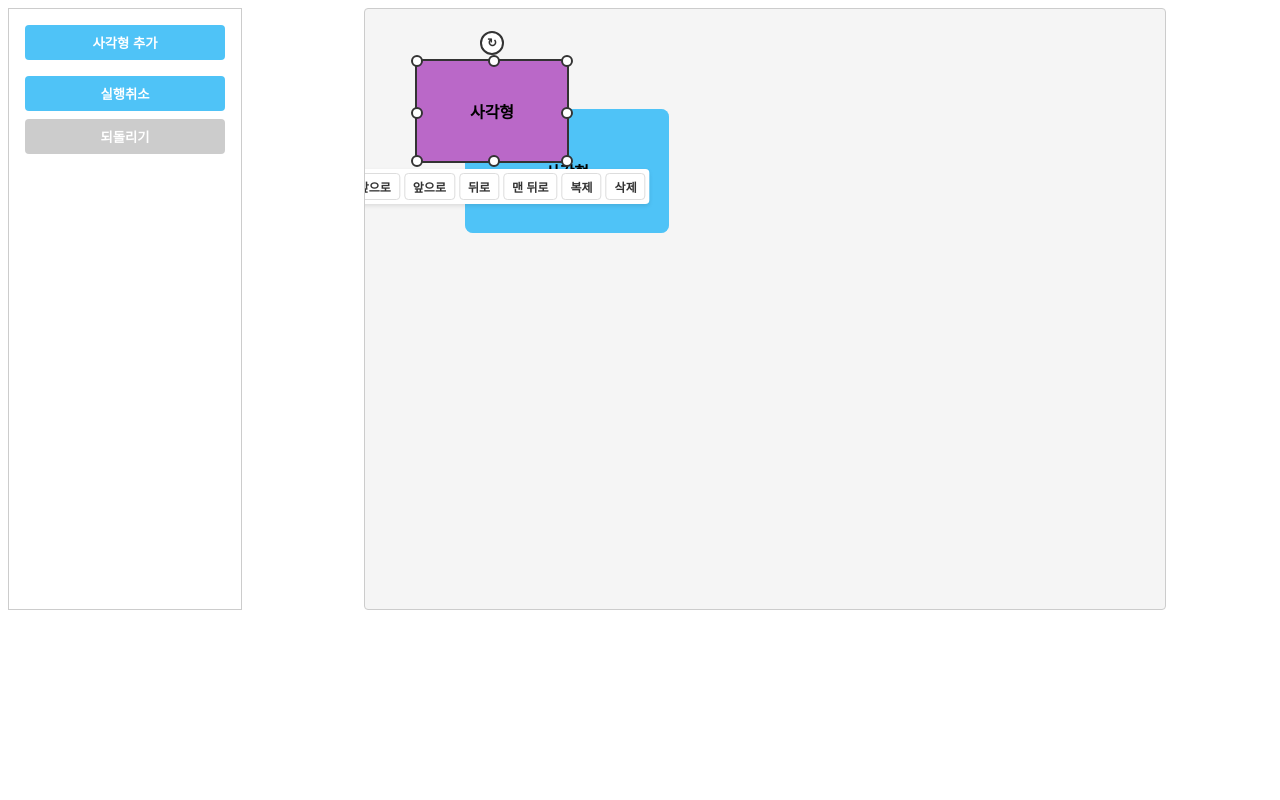
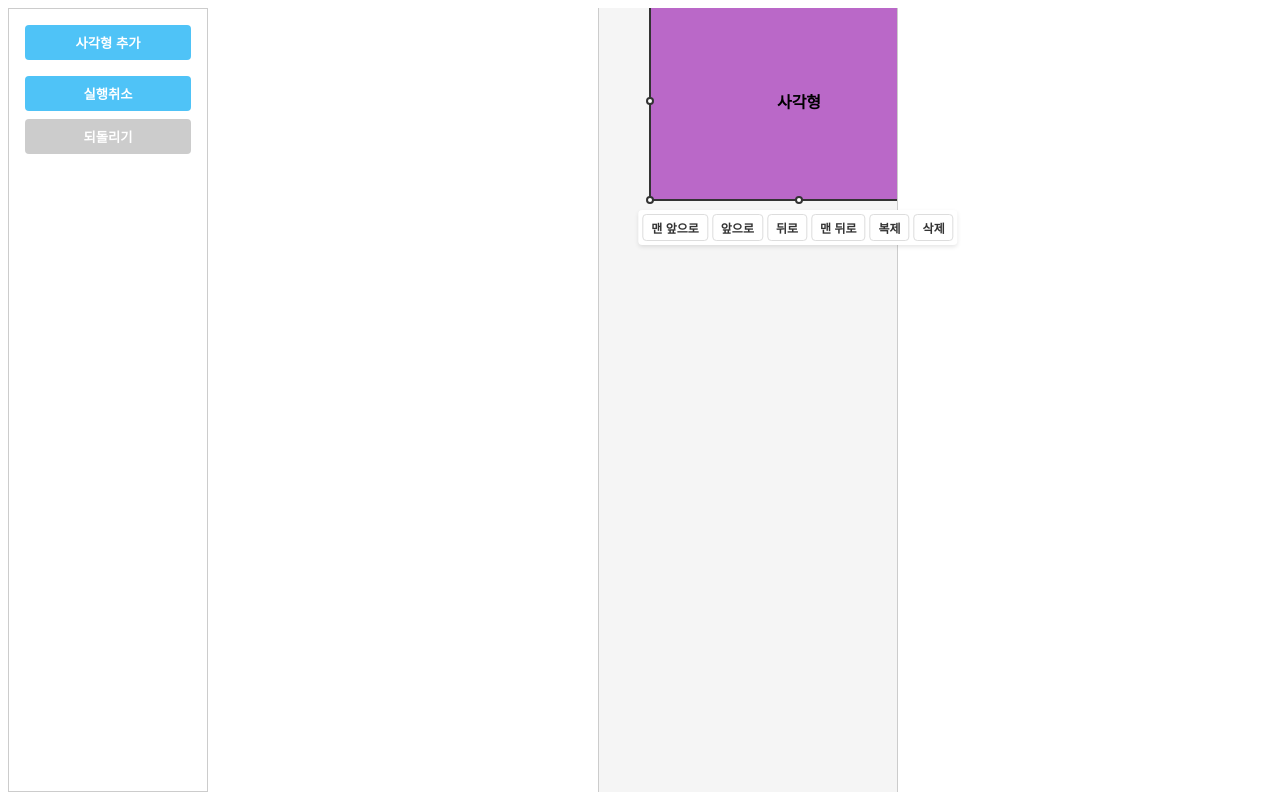
Before and after one commit to asdfghjkkl11/svelte_image_editor, a Svelte app: page / in a window 1280 px wide. Both pictures are taken after a click on the button "사각형 추가". Built offline with nearby package versions, Linux system fonts and the light colour scheme.

Commit message:
개발중

```diff
--- a/src/App.svelte
+++ b/src/App.svelte
@@ -1,5 +1,6 @@
 <script>
   import ImageEditor from './ImageEditor.svelte';
+  import './global.css';
 </script>
 
 <main>
--- a/src/ImageEditor.svelte
+++ b/src/ImageEditor.svelte
@@ -1,23 +1,13 @@
 <script>
-  export let width = 800;
-  export let height = 600;
+  export let width = 600;
+  export let height = 1800;
+
+  let scale = 0.5
 
   let canvas;
 
   // 오브젝트 상태
-  let objects = [
-    {
-      id: 1,
-      type: 'rect',
-      x: 100,
-      y: 100,
-      width: 200,
-      height: 120,
-      angle: 0,
-      color: '#4fc3f7',
-      selected: false
-    }
-  ];
+  let objects = [];
 
   // 히스토리 관리
   let history = [];
@@ -81,6 +71,7 @@
   let oppositeHandleX = 0;
   let oppositeHandleY = 0;
   let showRotationAngle = false;  // 회전 각도 표시 여부
+  let rotateHandlePosition = 'top';
 
   // 방향 정의
   const directions = {
@@ -195,8 +186,8 @@
     // 머리(위쪽)이 마우스를 바라보도록 각도 계산 (+90도)
     let angle = Math.atan2(dy, dx) * 180 / Math.PI + 90;
 
-    // rotate-handle이 아래쪽에 있으면 반대로
-    if (getRotateHandlePosition(obj) === 'bottom') {
+    // 회전 시작 시의 핸들 위치가 'bottom'이면 180도 한 번만 더함
+    if (rotateHandlePosition === 'bottom') {
       angle += 180;
     }
 
@@ -231,6 +222,8 @@
         event.clientY - centerY,
         event.clientX - centerX
       ) * 180 / Math.PI;
+      // 회전 핸들 위치 저장
+      rotateHandlePosition = getRotateHandlePosition(obj);
     }
   }
 
@@ -281,8 +274,8 @@
   function addRectangle() {
     const x = 50;
     const y = 50;
-    const width = 150;
-    const height = 100;
+    const width = 300;
+    const height = 200;
     const newRect = {
       id: Date.now(),
       type: 'rect',
@@ -394,8 +387,9 @@
       <button on:click={redo} disabled={currentHistoryIndex >= history.length - 1}>되돌리기</button>
     </div>
   </div>
+  <div class="canvas-wrapper">
     <div class="canvas-container">
-    <div class="canvas" bind:this={canvas}>
+      <div class="canvas" bind:this={canvas} style="width: {width * scale}px; height: {height * scale}px; ">
         {#each objects as obj (obj.id)}
           <div
             class="object"
@@ -466,7 +460,7 @@
               ></div>
               {#if showRotationAngle && obj.id === selectedObject?.id}
                 <div class="rotation-angle">
-                {Math.round(obj.angle)}°
+                  {Math.round(obj.angle)%360}°
                 </div>
               {/if}
             {/if}
@@ -477,8 +471,10 @@
             <div
               class="toolbox"
               style="
-              left: {obj.x + obj.width/2}px;
-              top: {centerY < 300 ? obj.y + obj.height + 10 : obj.y - 40}px;
+                position: fixed;
+                left: {canvas ? canvas.getBoundingClientRect().left + (obj.x + obj.width/2) : 0}px;
+                top: {canvas ? canvas.getBoundingClientRect().top + (centerY < 300 ? (obj.y + obj.height + 10) : (obj.y - 40)) : 0}px;
+                transform: translateX(-50%);
               "
             >
               <button class="tool-btn" on:click|stopPropagation={() => bringToFront(obj)}>
@@ -505,9 +501,12 @@
       </div>
     </div>
   </div>
+</div>
 
 <style>
   .editor-container {
+    height: 100vh;
+    padding: 8px;
     display: flex;
     gap: 1rem;
   }
@@ -526,22 +525,29 @@
     flex-direction: column;
     gap: 0.5rem;
   }
+  .canvas-wrapper{
+    height: 100%;
+    position: relative;
+    display: flex;
+    flex: 1;
+    overflow: scroll;
+  }
 
   .canvas-container {
+    height: 100%;
+    flex: 1;
     display: flex;
     align-items: center;
     justify-content: center;
-    flex: 1;
   }
 
   .canvas {
-    position: relative;
-    width: 800px;
-    height: 600px;
     background: #f5f5f5;
     border: 1px solid #ccc;
     border-radius: 4px;
     overflow: hidden;
+    flex-shrink: 0;
+    position: relative;
   }
 
   .object {
@@ -550,7 +556,7 @@
     align-items: center;
     justify-content: center;
     border: 2px solid transparent;
-    border-radius: 8px;
+    border-radius: 1px;
     touch-action: none;
     user-select: none;
     font-weight: bold;
@@ -572,50 +578,50 @@
   }
 
   .resize-handle-tl {
-    top: -6px;
-    left: -6px;
+    top: -5px;
+    left: -5px;
     cursor: nw-resize;
   }
 
   .resize-handle-t {
-    top: -6px;
+    top: -5px;
     left: calc(50% - 4px);
     cursor: n-resize;
   }
 
   .resize-handle-tr {
-    top: -6px;
-    right: -6px;
+    top: -5px;
+    right: -5px;
     cursor: ne-resize;
   }
 
   .resize-handle-l {
     top: calc(50% - 4px);
-    left: -6px;
+    left: -5px;
     cursor: w-resize;
   }
 
   .resize-handle-r {
     top: calc(50% - 4px);
-    right: -6px;
+    right: -5px;
     cursor: e-resize;
   }
 
   .resize-handle-bl {
-    bottom: -6px;
-    left: -6px;
+    bottom: -5px;
+    left: -5px;
     cursor: sw-resize;
   }
 
   .resize-handle-b {
-    bottom: -6px;
+    bottom: -5px;
     left: calc(50% - 4px);
     cursor: s-resize;
   }
 
   .resize-handle-br {
-    bottom: -6px;
-    right: -6px;
+    bottom: -5px;
+    right: -5px;
     cursor: se-resize;
   }
 
@@ -656,7 +662,7 @@
   }
 
   .toolbox {
-    position: absolute;
+    position: fixed;
     transform: translateX(-50%);
     display: flex;
     gap: 4px;
--- /dev/null
+++ b/src/global.css
@@ -0,0 +1,4 @@
+* {
+    margin: 0;
+    box-sizing: border-box;
+}
```
Lines whose indentation alone changed are shown as unchanged.
